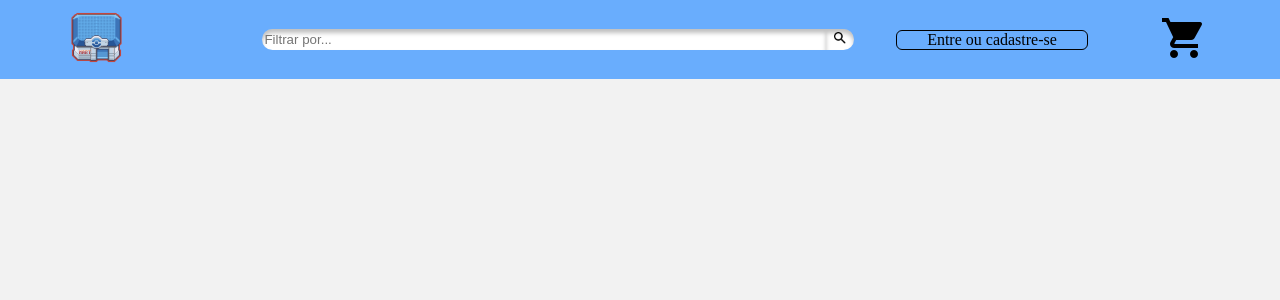
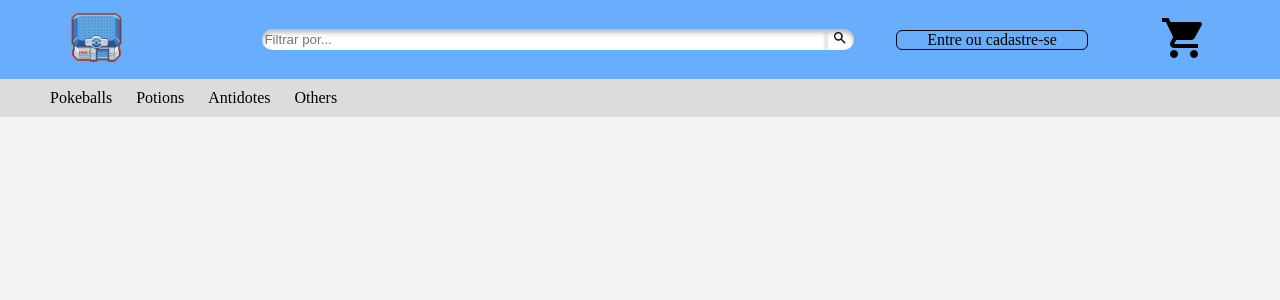
Before and after one commit to guiajalla/Virtual_Store_Pokemart, a PHP site: page / in a window 1280 px wide. Shown: the top 300 px of the page. Run offline with PHP 8.4, Linux system fonts and the light colour scheme.

Commit message:
menu pronto

```diff
--- a/index.html
+++ b/index.html
@@ -14,8 +14,16 @@
                         <button type="submit"><img src="img/search.png"/></button>
                 </div>
             </form>
-            <p id="login">Entre ou cadastre-se</p>
+            <a href="login.html" id="login">Entre ou cadastre-se</a>
             <a href="carrinho.html"><img src="img/CartBlack.png"></a>
         </header>
+        <nav>
+            <ul>
+                <li><a href="#">Pokeballs</a></li>
+                <li><a href="#">Potions</a></li>
+                <li><a href="#">Antidotes</a></li>
+                <li><a href="#">Others</a></li>
+            </ul>
+        </nav>
     </body>
 </html>
--- a/style/style.css
+++ b/style/style.css
@@ -31,6 +31,7 @@ header{
     outline: none;
     box-shadow: inset 0px 4px 4px rgb(0 0 0 / 25%);
     border-radius: 0px 14px 14px 0px;
+    cursor: pointer;
   }
 
   .search div {
@@ -53,4 +54,29 @@ header{
   #login {
     border: solid 1px;
     border-radius: 6px;
+    text-decoration: none;
+    color: black;
   }
+
+  #login:hover, nav li a:hover {
+    color: white;
+  }
+
+  nav {
+    background-color: #DDDCDC;
+  }
+
+  nav ul, nav a {
+    list-style: none;
+    text-decoration: none;
+  }
+
+  nav li {
+    display: inline;
+  }
+
+  nav li a {
+    display: inline-block;
+    padding: 10px;
+    color: black;
+  }
```
